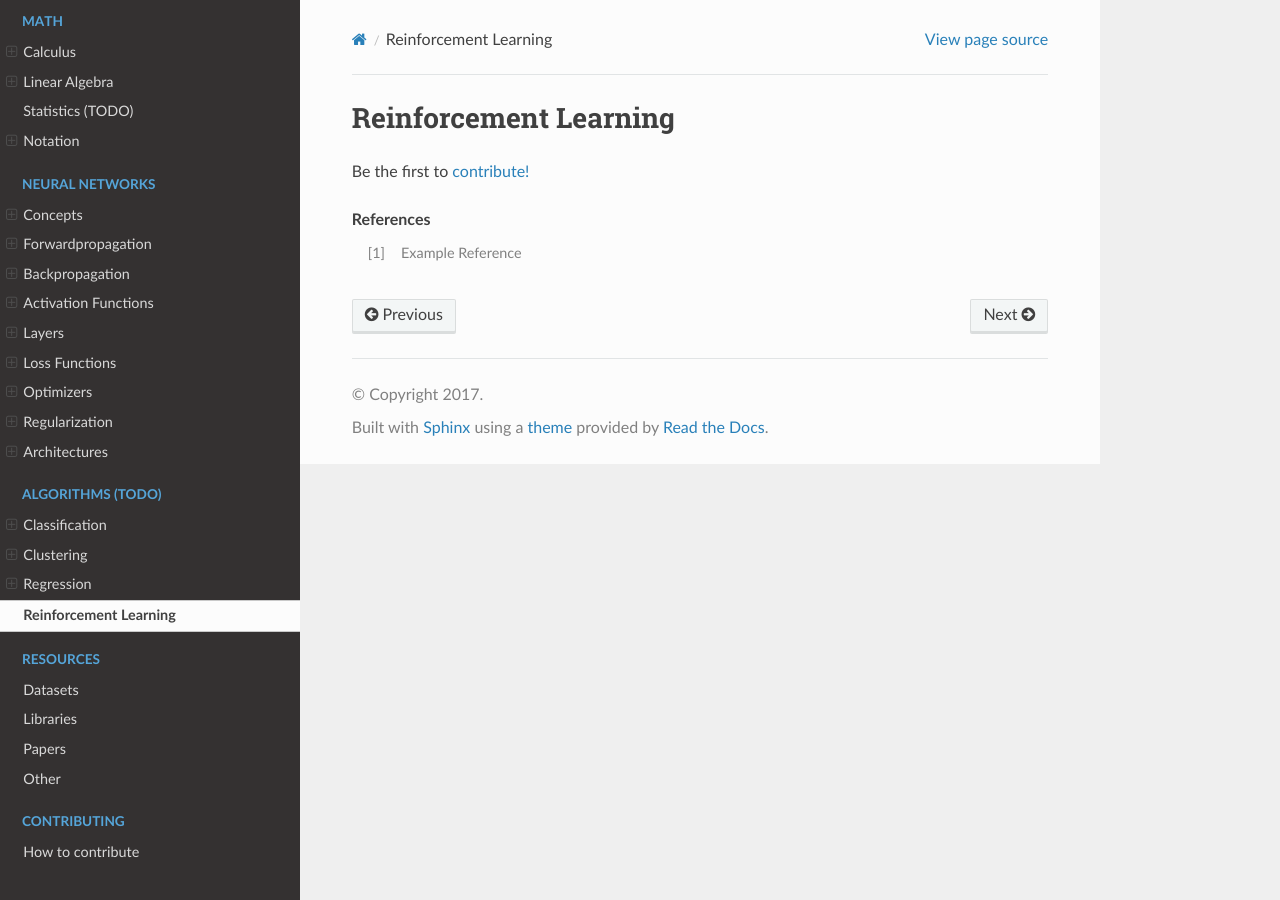
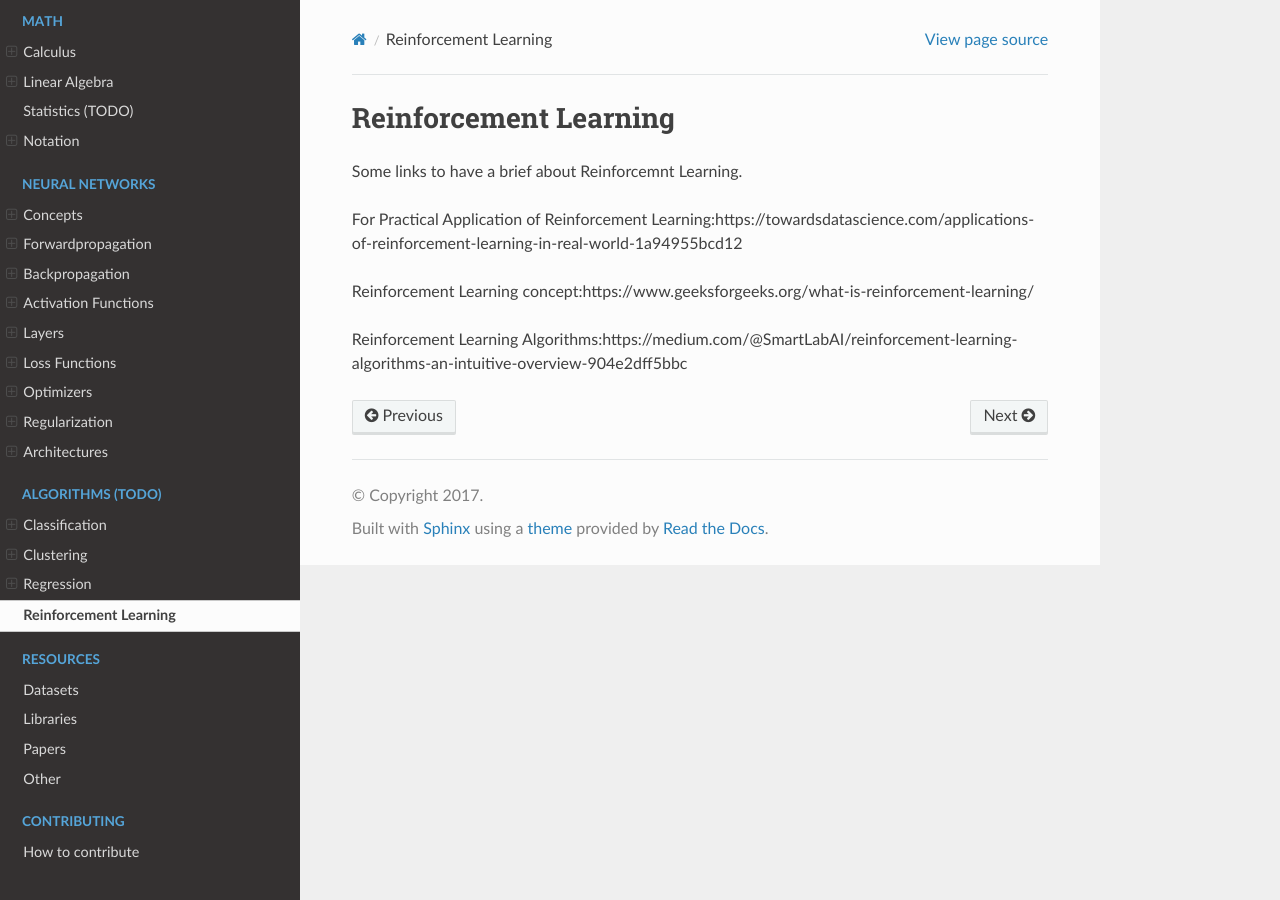
Before and after one commit to bfortuner/ml-glossary, a Sphinx documentation site: the page built from docs/reinforcement_learning.rst, in a window 1280 px wide. Built offline with Sphinx 7.4.7 and the Read the Docs theme 2.0.0, drawn with Linux system fonts in a browser that asks for light colours; pages that are not in the unit, such as notebooks, are missing from menus.

Commit message:
Update reinforcement_learning.rst (#95)

```diff
--- a/docs/reinforcement_learning.rst
+++ b/docs/reinforcement_learning.rst
@@ -3,10 +3,10 @@
 ======================
 Reinforcement Learning
 ======================
+Some links to have a brief about Reinforcemnt Learning.
 
-Be the first to `contribute! <https://github.com/bfortuner/ml-cheatsheet>`__
+For Practical Application of Reinforcement Learning:https://towardsdatascience.com/applications-of-reinforcement-learning-in-real-world-1a94955bcd12
 
+Reinforcement Learning concept:https://www.geeksforgeeks.org/what-is-reinforcement-learning/
 
-.. rubric:: References
-
-.. [1] Example Reference
+Reinforcement Learning Algorithms:https://medium.com/@SmartLabAI/reinforcement-learning-algorithms-an-intuitive-overview-904e2dff5bbc
```
